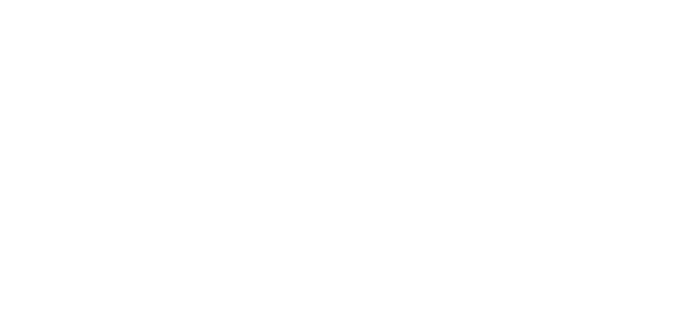
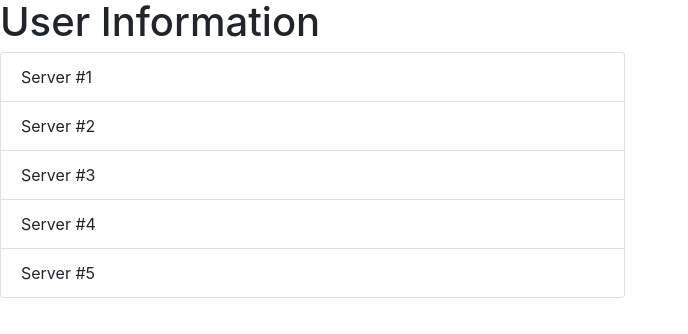
Before and after one commit to WillyLu326/Vue-Basic, a Vue app: page / in a window 1280 px wide. Shown: the top 334 px of the page, without its empty margins (0-688 px from the left). Built offline with nearby package versions, Linux system fonts and the light colour scheme.

Commit message:
implement App.vue

```diff
--- a/src/App.vue
+++ b/src/App.vue
@@ -1,11 +1,16 @@
 <template>
   <div id="container">
-
+    <app-user></app-user>
   </div>
 </template>
 
 <script>
-
+  import User from './components/User.vue';
+  export default {
+    components: {
+      'app-user': User
+    }
+  }
 </script>
 
 <style>
```
